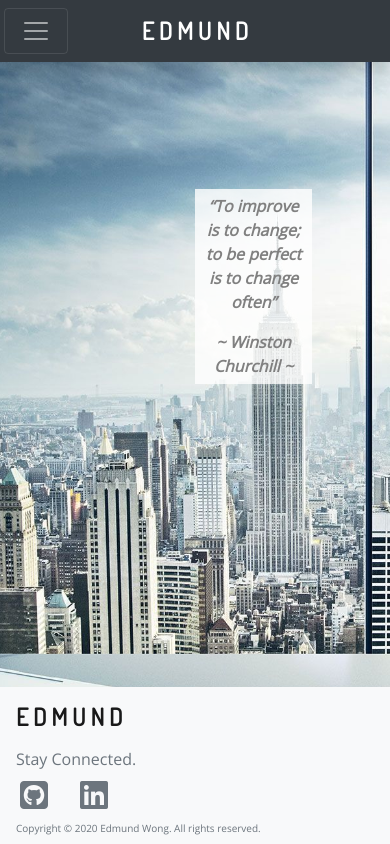
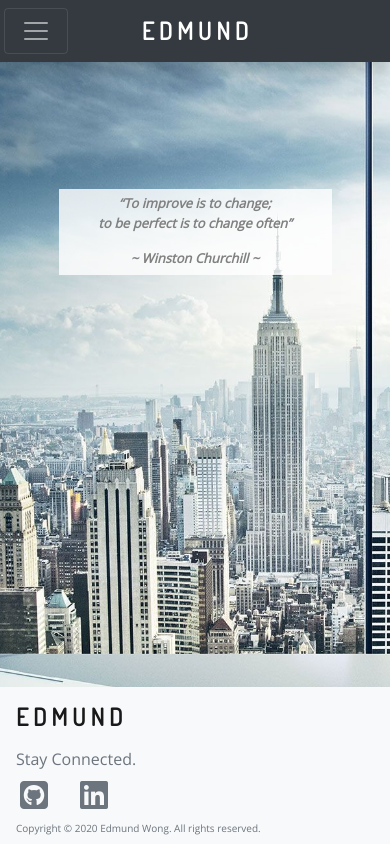
Before and after one commit to wesycool/react-portfolio-2.0, a React (Create React App) app in the folder client/: page / in a window 390 px wide. Built offline with nearby package versions, Linux system fonts and the light colour scheme.

Commit message:
Added portrait home page background

```diff
--- a/client/src/mainpage/Home.css
+++ b/client/src/mainpage/Home.css
@@ -26,6 +26,8 @@
     content: '\201D';
 }
 
+
+/* Landscape Mode */
 @media screen and (orientation: landscape) and (max-width: 1023px){
     .MainPage blockquote {
         font-size: small;
@@ -33,8 +35,35 @@
     }
 }
 
-@media screen and (orientation: landscape) and (min-width: 1365px){
+@media screen and (orientation: landscape) and (min-width: 1366px){
     .MainPage blockquote {
         font-size: large;
     }
 }
+
+
+/* Protrait Mode */
+@media screen and (orientation: portrait) {
+    .MainPage .main-bg {
+        background-position: center top;
+    }
+
+    .MainPage blockquote {
+        width: 40vw;
+        left: 30vw;
+    }
+}
+
+@media screen and (orientation: portrait) and (max-width: 767px){
+    .MainPage blockquote {
+        font-size: small;
+        width: 70vw;
+        left: 15vw;
+    }
+}
+
+@media screen and (orientation: portrait) and (min-width: 1024px){
+    .MainPage blockquote {
+        font-size: large;
+    }
+}
```
Also changed, not shown: client/public/assets/img/mainBG-landscape.jpg, 1 other file (tests, documents, lock files or other folders).
